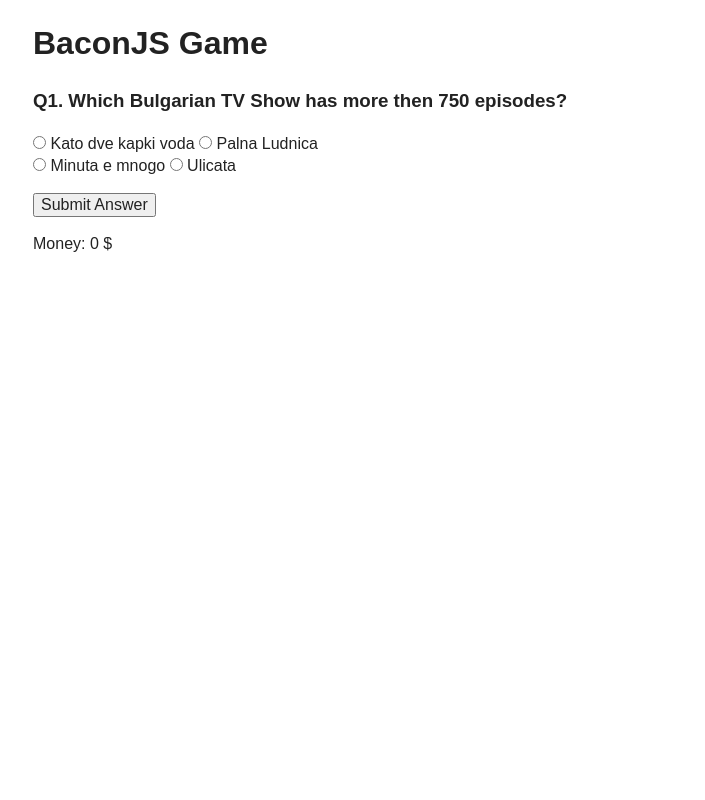
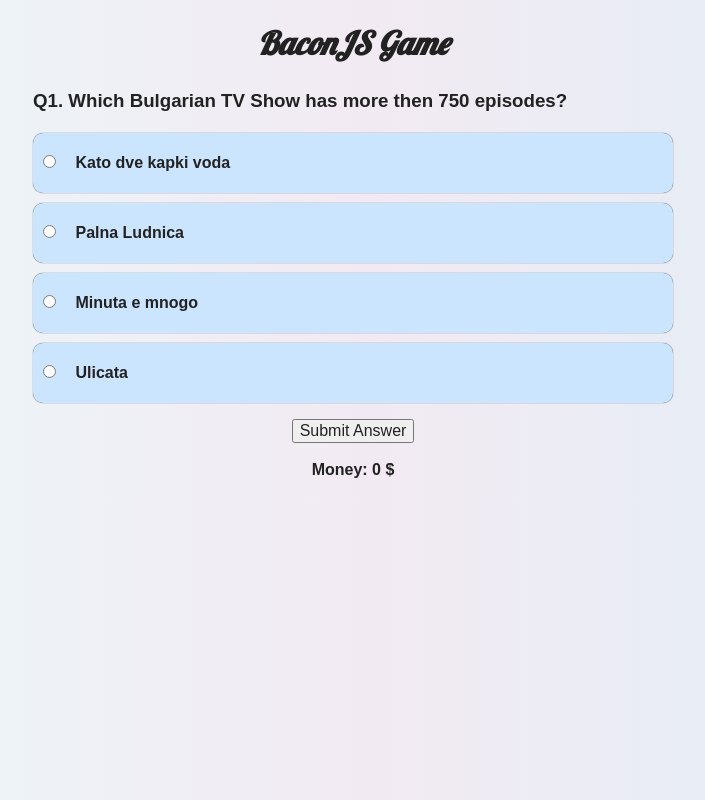
Before and after one commit to bulgariamitko/BaconJS, a plain HTML site: page Team-BaconJS-TeamWork/index.html in a window 1280 px wide. Shown: the whole page, without its empty margins (287-992 px from the left). Drawn offline with Linux system fonts and the light colour scheme.

Commit message:
some style added

```diff
--- a/Team-BaconJS-TeamWork/css/styles.css
+++ b/Team-BaconJS-TeamWork/css/styles.css
@@ -6,9 +6,59 @@ input {
 body {
   font-size: 1em;
   line-height: 1.4;
+  background: rgba(242,246,248,1);
+  background: -moz-linear-gradient(left, rgba(242,246,248,1) 0%, rgba(237,243,247,1) 22%, rgba(242,234,242,1) 51%, rgba(224,239,249,1) 99%, rgba(224,239,249,1) 100%);
+  background: -webkit-gradient(left top, right top, color-stop(0%, rgba(242,246,248,1)), color-stop(22%, rgba(237,243,247,1)), color-stop(51%, rgba(242,234,242,1)), color-stop(99%, rgba(224,239,249,1)), color-stop(100%, rgba(224,239,249,1)));
+  background: -webkit-linear-gradient(left, rgba(242,246,248,1) 0%, rgba(237,243,247,1) 22%, rgba(242,234,242,1) 51%, rgba(224,239,249,1) 99%, rgba(224,239,249,1) 100%);
+  background: -o-linear-gradient(left, rgba(242,246,248,1) 0%, rgba(237,243,247,1) 22%, rgba(242,234,242,1) 51%, rgba(224,239,249,1) 99%, rgba(224,239,249,1) 100%);
+  background: -ms-linear-gradient(left, rgba(242,246,248,1) 0%, rgba(237,243,247,1) 22%, rgba(242,234,242,1) 51%, rgba(224,239,249,1) 99%, rgba(224,239,249,1) 100%);
+  background: linear-gradient(to right, rgba(242,246,248,1) 0%, rgba(237,243,247,1) 22%, rgba(242,234,242,1) 51%, rgba(224,239,249,1) 99%, rgba(224,239,249,1) 100%);
+  filter: progid:DXImageTransform.Microsoft.gradient( startColorstr='#f2f6f8', endColorstr='#e0eff9', GradientType=1 );
 }
 #container {
   margin: auto;
   max-width: 640px;
   padding: 0 15px;
 }
+#container > h1{
+  text-align: center;
+  font-style: normal;
+  font-variant: normal;
+  font-family: 'Lobster', cursive;
+  font-style:  italic;
+}
+#content > p{
+  text-align: center;
+}
+
+.row{
+  margin-top: 10px;
+  background-color: #cce5ff;
+  -webkit-border-radius: 10px;
+  -moz-border-radius: 10px;
+  border-radius: 10px;
+  box-shadow: 0 0 1px 0px;
+  vertical-align: middle;
+  height: 60px;
+  line-height: 60px; /* <-- this is what you must define */
+  vertical-align: middle
+}
+.row:hover{
+  cursor: pointer;
+  box-shadow: 0 0 6px 3px;
+}
+.row > input {
+  margin-left: 10px;
+}
+
+#choices > div.row > label{
+  height: 50px;
+  font-weight: bold;
+  display: inline-block;
+  width: 597px;
+  margin-left: 15px;
+  cursor: pointer;
+}
+#money{
+  font-weight: bold;
+}
--- a/Team-BaconJS-TeamWork/index.html
+++ b/Team-BaconJS-TeamWork/index.html
@@ -1,13 +1,14 @@
 <!DOCTYPE html>
 <html lang="en">
   <head>
-    <meta charset="utf-8">
-    <meta http-equiv="X-UA-Compatible" content="IE=edge,chrome=1">
-    <title></title>
-    <meta name="description" content="">
-    <meta name="viewport" content="width=device-width">
-    <link rel="stylesheet" href="css/normalize.min.css">
-    <link rel="stylesheet" href="css/styles.css">
+    <meta charset="utf-8"/>
+    <meta http-equiv="X-UA-Compatible" content="IE=edge,chrome=1/">
+    <title>BaconJs Game</title>
+    <meta name="description" content=""/>
+    <meta name="viewport" content="width=device-width"/>
+    <link rel="stylesheet" href="css/normalize.min.css"/>
+    <link rel="stylesheet" href="css/styles.css"/>
+    <link href='https://fonts.googleapis.com/css?family=Lobster&subset=latin,cyrillic' rel='stylesheet' type='text/css'/>
   </head>
   <body>
     <div id="container">
--- a/Team-BaconJS-TeamWork/scripts/engine.js
+++ b/Team-BaconJS-TeamWork/scripts/engine.js
@@ -22,16 +22,15 @@ function askQuestion() {
   for (var i = 0; i < choices.length; i++) {
 
     if (i >= 1 & i<2) {
-      choicesHtml += "<input type='radio' name='quiz" + currentQuestion +
+      choicesHtml += "<div class='row'> <input type='radio' name='quiz" + currentQuestion +
       "' id='choice" + (i + 1) +
       "' value='" + choices[i] + "'>" +
-      " <label for='choice" + (i + 1) + "'>" + choices[i] + "</label><br>";
+      " <label for='choice" + (i + 1) + "'>" + choices[i] + "</label></div>";
     } else {
-      choicesHtml += "<input type='radio' name='quiz" + currentQuestion +
+      choicesHtml += "<div class='row'> <input type='radio' name='quiz" + currentQuestion +
       "' id='choice" + (i + 1) +
       "' value='" + choices[i] + "'>" +
-      " <label for='choice" + (i + 1) + "'>" + choices[i] + "</label>"+
-      "   ";
+      " <label for='choice" + (i + 1) + "'>" + choices[i] + "</label></div>";
     }
   }
 
@@ -78,6 +77,7 @@ function checkAnswer() {
       submitBtn.textContent = "Correct Answer! Click here to see the next question...";
     } else {
       labelStyle.color = "red";
+      submitBtn.textContent = "Wrong Answer!";
     }
     moneyContainer.textContent = "Money: " + money +" $";
     pickedAnswer = userpick;
@@ -102,6 +102,7 @@ function checkAnswer() {
 function wrongAnswerResult() {
   content.innerHTML = "<h2>You answered wrong</h2>" +
     "<h2>You won: " +money +" $ </h2>" ;
+  content.style.textAlign = "center";
 }
 
 function allAnswersCorrect(){
```
